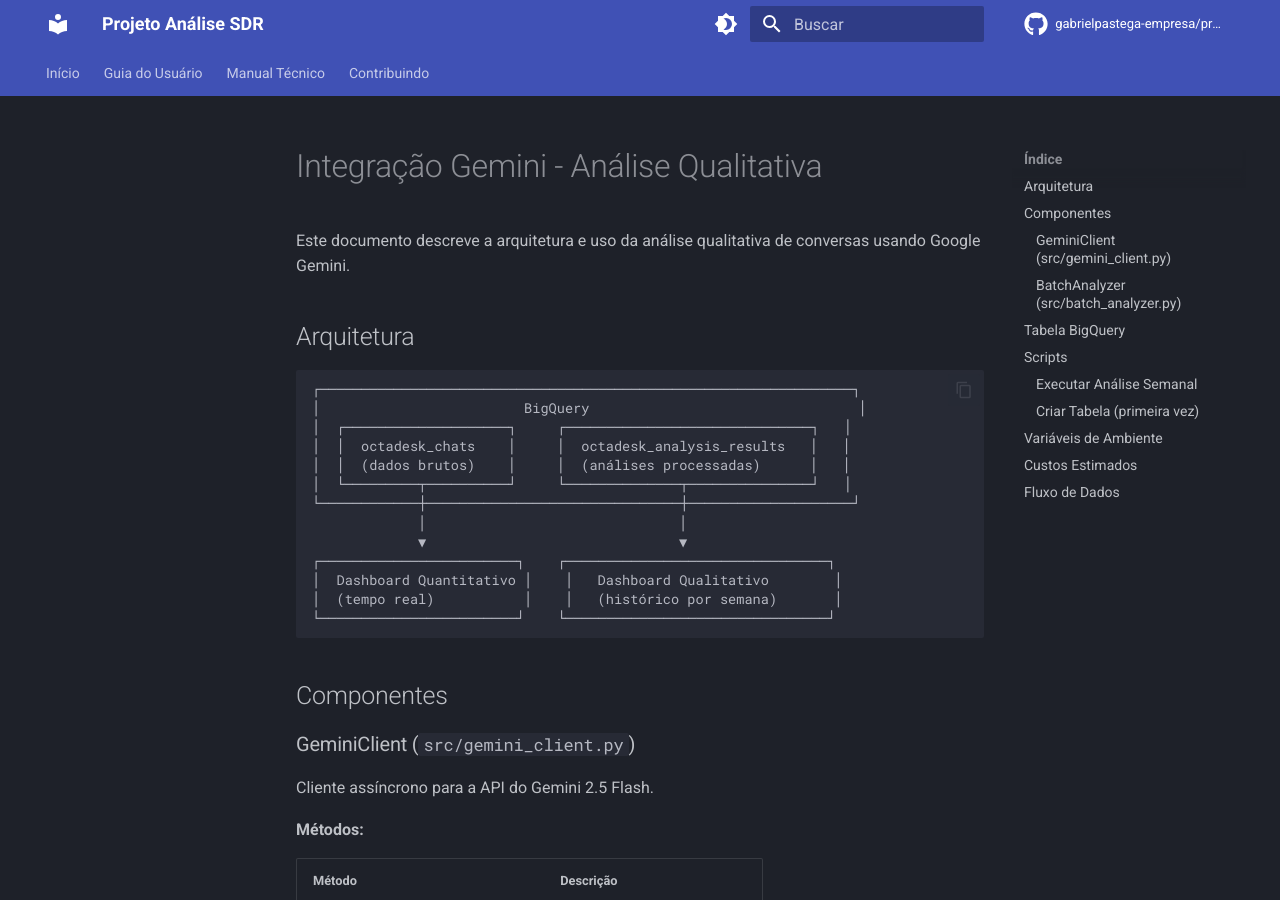
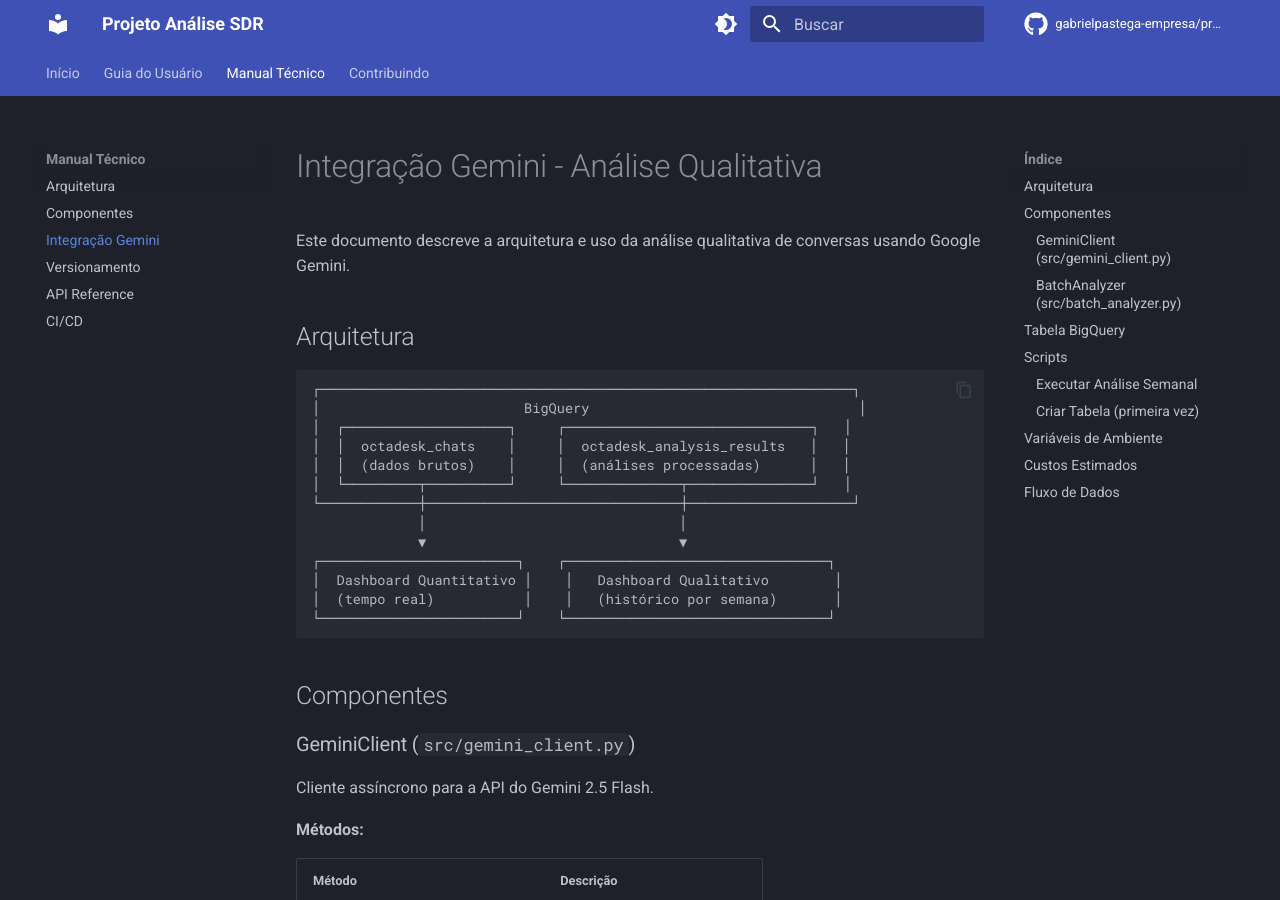
Before and after one commit to gabrielpastega-bcmed/projeto_analise_SDR, an MkDocs documentation site: the page built from docs/technical/gemini-integration.md, in a window 1280 px wide and 900 px high. Built offline with MkDocs 1.6.1 and Material for MkDocs 9.7.7, drawn with Linux system fonts in a browser that asks for light colours; comment, search, counter and statistics services are not loaded.

Commit message:
docs: add Gemini integration to nav

```diff
--- a/mkdocs.yml
+++ b/mkdocs.yml
@@ -74,6 +74,7 @@ nav:
   - Manual Técnico:
     - Arquitetura: technical/architecture.md
     - Componentes: technical/components.md
+    - Integração Gemini: technical/gemini-integration.md
     - Versionamento: technical/versioning.md
     - API Reference: technical/api.md
     - CI/CD: technical/cicd.md
```
